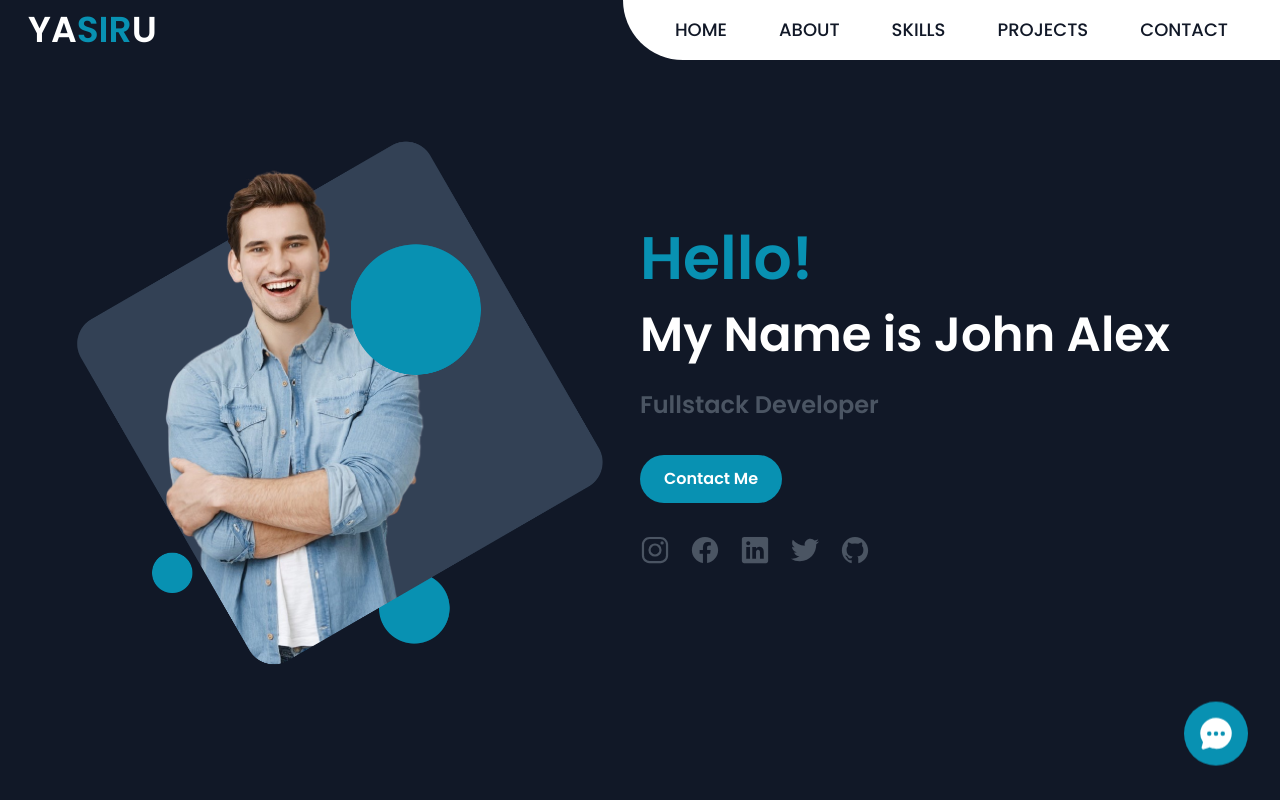
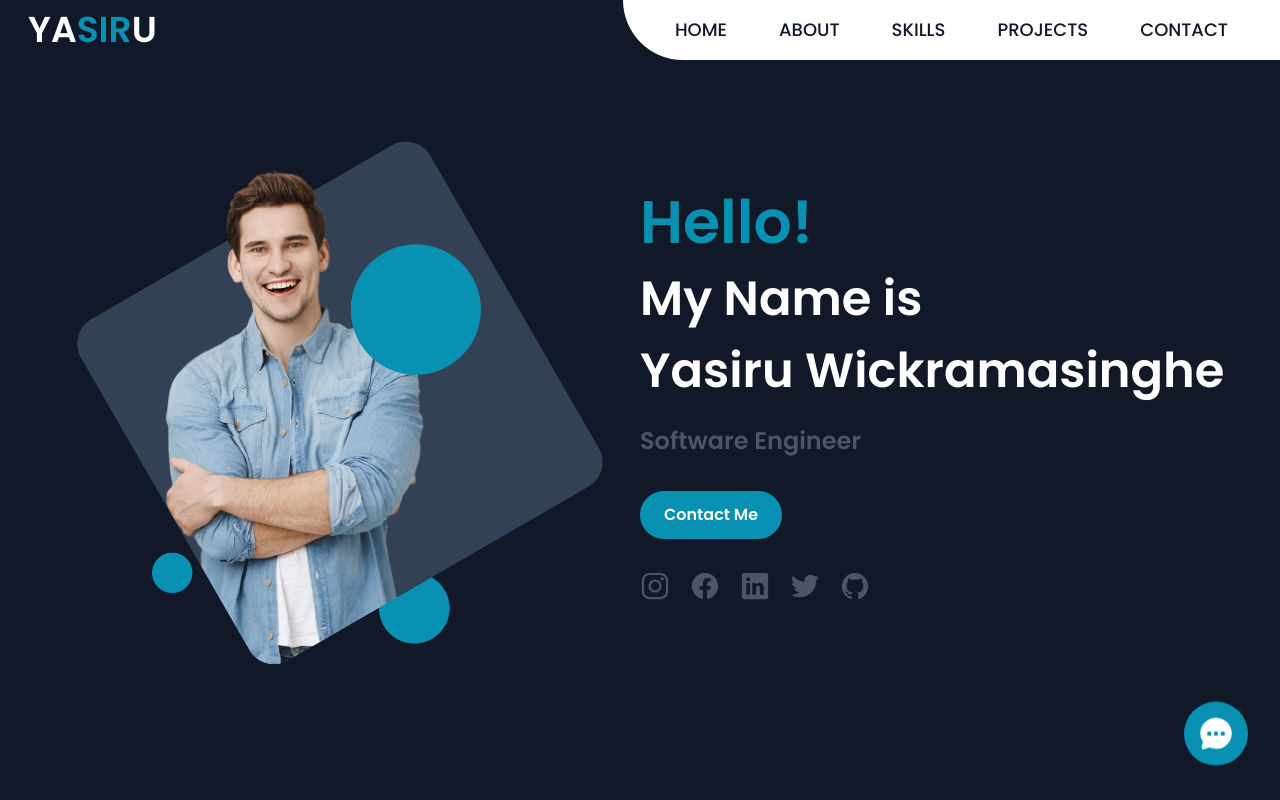
Before and after one commit to YasiruWickramasinghe/My_Portfolio, a React (Vite) app: page / in a window 1280 px wide. Shown: the top 800 px of the page. Built offline with nearby package versions, Linux system fonts and the light colour scheme.

Commit message:
Home Completed

```diff
--- a/src/components/Hero.jsx
+++ b/src/components/Hero.jsx
@@ -23,12 +23,12 @@ const Hero = () => {
               Hello!
               <br />
             </span>
-            My Name is <span>John Alex</span>
+            My Name is <br></br><span>Yasiru Wickramasinghe</span>
           </h1>
           <h4 className="md:text-2xl text-lg md:leading-normal leading-5 mt-4 font-bold text-gray-600">
-            Fullstack Developer
+            Software Engineer
           </h4>
-          <button className="btn-primary mt-8">Contact Me</button>
+          <button className="btn-primary mt-8"><a href="#contact">Contact Me</a></button>
           <div className="mt-8 text-3xl flex items-center md:justify-start justify-center gap-5">
             {social_media?.map((icon) => (
               <div
```
